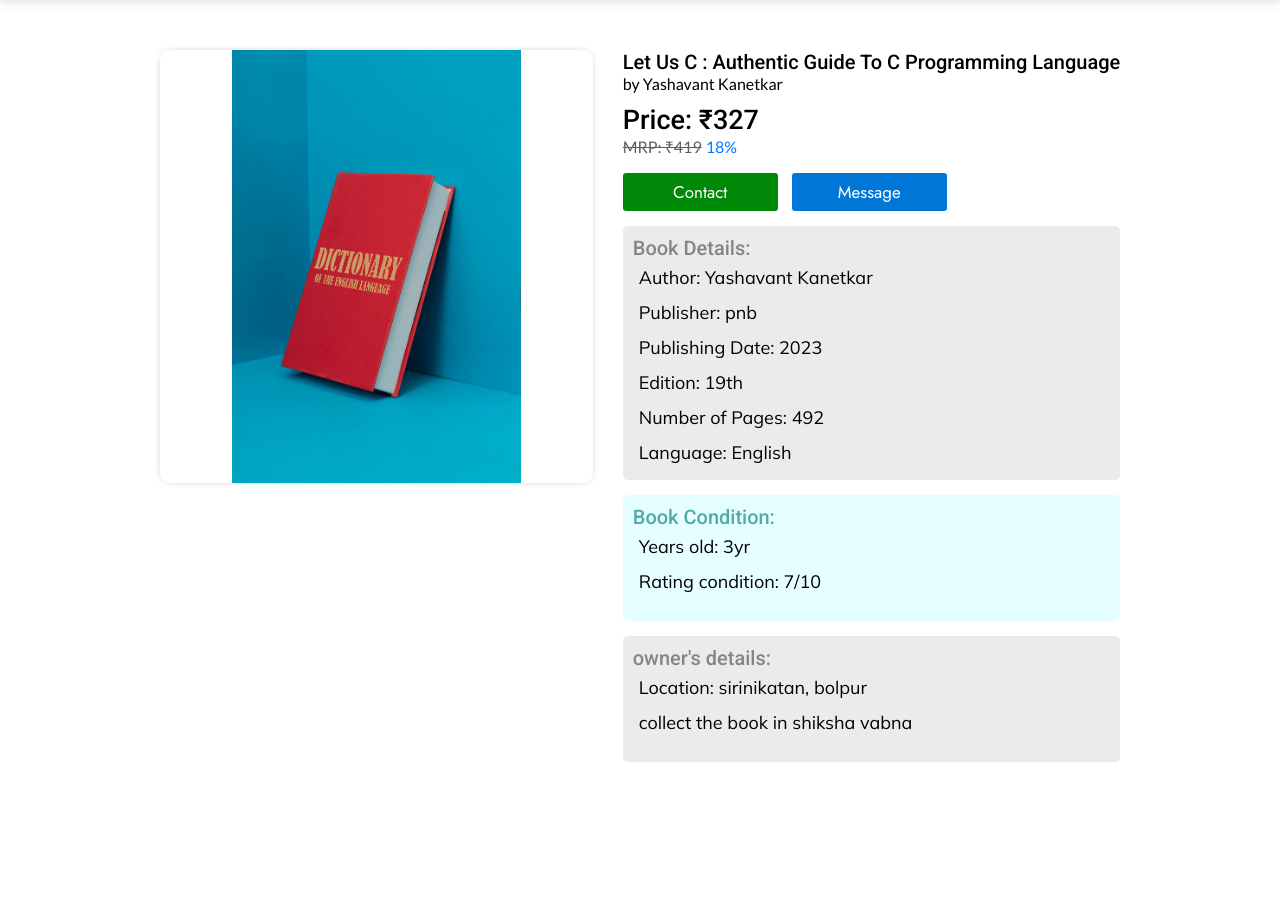
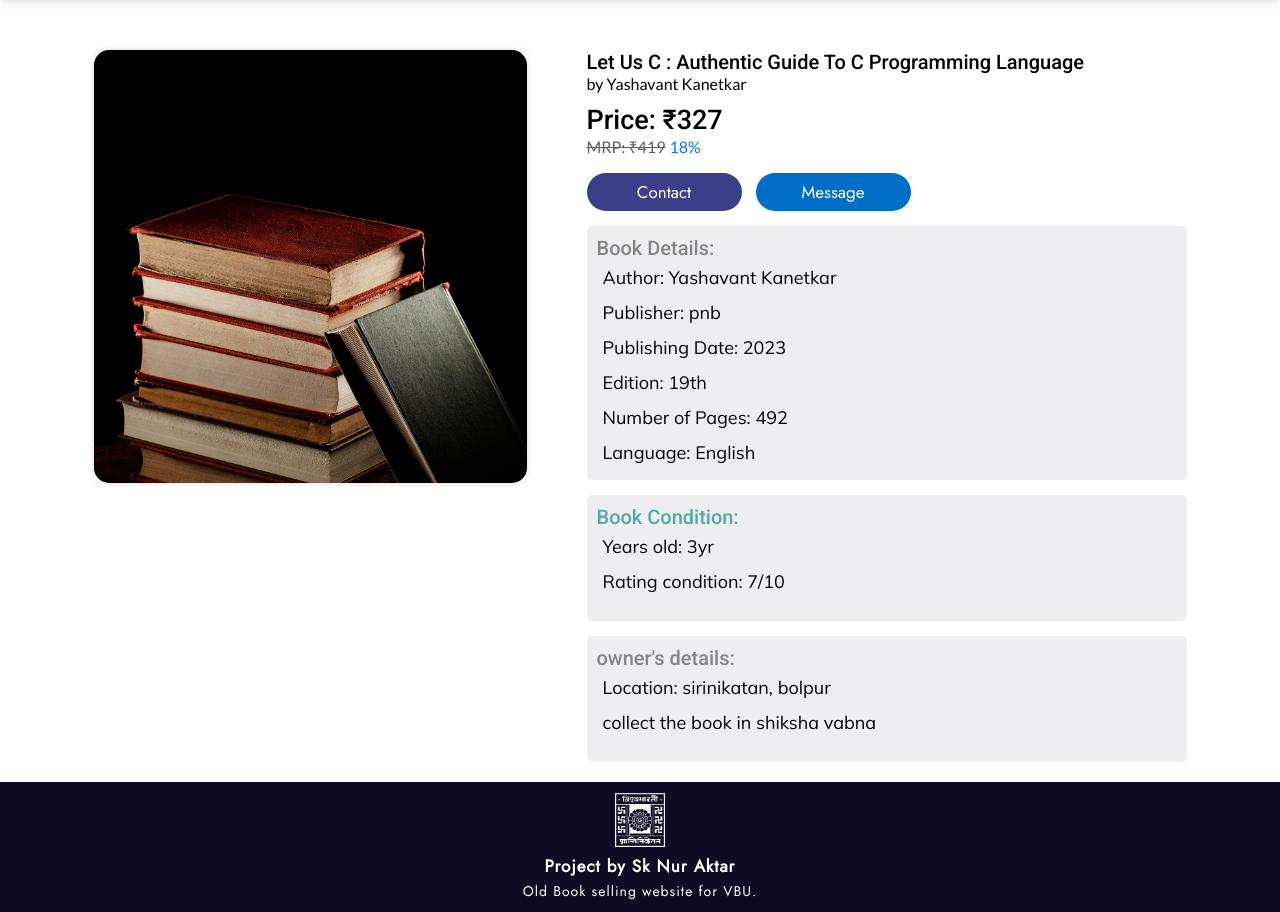
Before and after one commit to NurAktar/vbu-project, a PHP site: page /details.html in a window 1280 px wide. Shown: the part 55-967 px from the top of the page. Before the commit the page ends 817 px from the top, so only its background shows below. Run offline with PHP 8.4, Linux system fonts and the light colour scheme; some web fonts are replaced.

Commit message:
many updates

```diff
--- a/details.css
+++ b/details.css
@@ -6,18 +53,22 @@
     display: flex;
 }
 .imageBox{
+    cursor: pointer;
     width: 433px;
     height: 433px;
     box-shadow: black 0px 0px 11px -7px;
     border-radius: 10px;
+    margin-right: 30px;
 }
 .imageBox img{
     width: inherit;
     height: inherit;
-    object-fit: contain;
+    object-fit: cover;
+    border-radius: 15px;
 }
 .details_box{
     margin-left: 30px;
+    width: 600px;
 }
 .details_box h2{
     font-family: "roboto";
@@ -30,7 +81,7 @@
 .details{
     margin-top: 15px;
     padding:10px;
-    background: #e7e7e7cc;
+    background: #100b2512;
     border-radius: 5px;
 }
 .details span{
@@ -44,7 +95,7 @@
     font-size: 18px;
 }
 .condition{
-    background-color: #e5feff;
+    /* background-color: #e5feff; */
 }
 .condition span{
     color: #50aba8;
@@ -74,11 +125,14 @@
     border: none;
     color: white;
     background-color: rgb(128, 128, 255);
-    border-radius: 3px;
+    border-radius: 25px;
+}
+footer{
+    margin-top: 20px;
 }
 #contact{
-    background-color: #008909;
+    background-color: #3c3f87;
 }
 #chat{
-    background-color: #0076d7;
+    background-color: #006dc7;
 }
--- a/details.html
+++ b/details.html
@@ -14,7 +14,7 @@
             <img src="logo.png" alt="not loading">
         </div>
         <div id="profile" class="profile">
-            <img onclick="menu()" src="blank-profile-picture-973460__340.png" alt="notloaded"/>
+            <img onclick="menu()" src="images/blank-profile-picture-973460__340.png" alt="notloaded"/>
             <ul id="signup_box" class="drop-content">
                 <li>
                     <a>Login</a>
@@ -28,10 +28,16 @@
             </ul>
         </div>
     </nav>
+    <div id="imageview" class="imageview">
+        <div class="innerImageview">
+            <img onclick="closebtn()" id="closebtn" src="images/close.png" alt="close"/>
+            <img src="high-angle-books-stack-assortment.jpg" alt="notloaded"/>
+        </div>
+    </div>
     <div class="body">
         <div class="details_con">
             <div class="imageBox">
-                <img src="english-dictionary-blue-background.jpg" alt="">
+                <img onclick="closebtn()" src="high-angle-books-stack-assortment.jpg" alt="">
             </div>
             <div class="details_box">
                 <h2>Let Us C : Authentic Guide To C Programming Language</h2>
@@ -69,6 +75,13 @@
             </div>
         </div>
     </div>
+    <footer>
+        <img src="images/vbu_logo_white.png" alt="notloaded">
+        <div>
+            <h5>Project by Sk Nur Aktar</h5>
+            <p>Old Book selling website for VBU.</p>
+        </div>
+    </footer>
 </body>
 <script src="script.js"></script>
 </html>
--- a/script.js
+++ b/script.js
@@ -16,5 +16,19 @@
             signup_box.classList.toggle("show_signup");
             setTimeout(function(){signup_box.style.display = 'none';},300);
         }
-  }
-})
+    }
+});
+
+function closebtn(){
+    element = document.getElementById('imageview');
+    if( element.style.display != 'flex'){
+        element.style.display = 'flex';
+        setTimeout(function(){element.classList.toggle("imageviewClose");},30);
+
+    }
+    else{
+
+        element.classList.toggle("imageviewClose");
+        setTimeout(function(){element.style.display = 'none';},300);
+    }
+}
--- a/style.css
+++ b/style.css
@@ -96,6 +96,23 @@
     justify-content: center;
     align-items: center;
 }
+.searchbar_body button{
+    width: 90px;
+    height: 35px;
+    cursor: pointer;
+    outline: none;
+    padding: 7px;
+    background-color: #7776eb;
+    color: #ffffff;
+    border: none;
+    border-radius: 0 5px 5px 0;
+    margin-right: 12px;
+}
+.searchbar_body img{
+    object-fit: contain;
+    width: 100%;
+    height: 100%;
+}
 .searchbar{
     font-size: 16px;
     font-family: open sans;
@@ -127,6 +144,9 @@
     border-radius: 0 5px 5px 0;
     margin-right:12px;
     height: 35px;
+}
+.searchbar_btn:hover{
+    background: linear-gradient(90deg,#7776eb,#4946ff);
 }
 .heading{
     width: 100%;
@@ -303,14 +323,37 @@
     transition: 170ms;
 }
 .bg_img{
-    background-image: url("");
-    background-size: cover;
     height: 100vh;
 }
 footer{
+    display: flex;
+    flex-direction: column;
+    justify-content: center;
+    align-items: center;
     width: 100%;
     height: 130px;
-    background-color: #a10606;
+    background-color: rgb(16, 11, 37);
+    color: white;
+    font-family: jost;
+    font-size: 14px;
+    letter-spacing: 1px;
+}
+footer h5{
+    font-size: 17px;
+    letter-spacing: 1px;
+    margin-bottom: 3px;
+}
+footer img{
+    width: 50px;
+    margin-bottom: 7px;
+    /* filter: invert(); */
+    transition: 0.5s;
+}
+footer img:hover{
+    box-shadow: inset red 0 0 25px 0px;
+}
+footer div{
+    text-align: center;
 }
 @media only screen and (max-width: 1500px) {
     .container{
```
Also changed, not shown: other parts of details.css (+47 -0 lines), index.html (+12 -4 lines), signin.html (+7 -0 lines), signup.html (+7 -1 lines), images/close.png (added), images/vbu_logo_white.png (added), search.png (added), search.svg.
